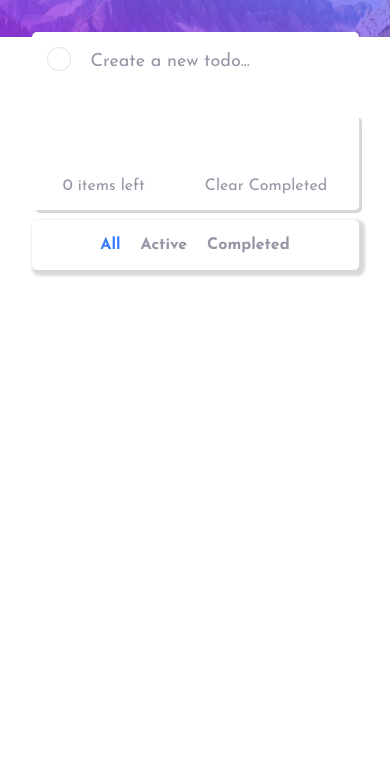
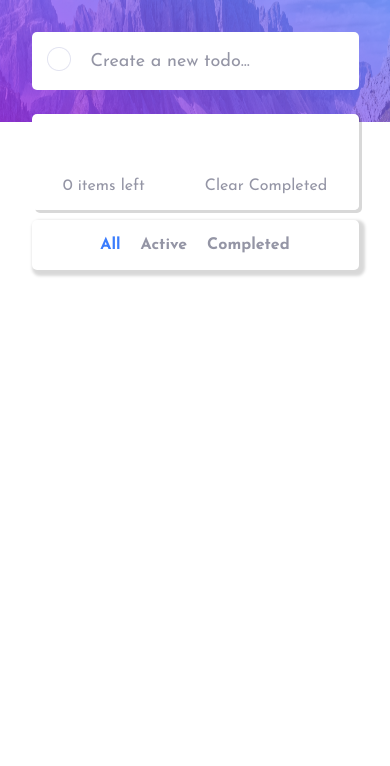
Before and after one commit to Stilyx/Todo-list, a plain HTML site: page index.html in a window 390 px wide. Shown: the part 78-844 px from the top of the page. Drawn offline with Linux system fonts and the light colour scheme.

Commit message:
Update style.css

```diff
--- a/style.css
+++ b/style.css
@@ -42,7 +42,8 @@ body {
   display: flex;
   align-items: center;
   justify-content: center;
-  background-size: 100%;
+  object-fit: cover;
+  background-size: 100% 300px;
   background-image: var(--background);
   background-color: var(--body-background);
   background-repeat: no-repeat;
@@ -267,7 +268,7 @@ input[type='radio']:checked + label {
 
 @media (max-width: 820px) {
   body {
-    background-size: 100% 40%;
+    background-size: 100% 200px;
   }
   .container {
     width: 327px;
```
